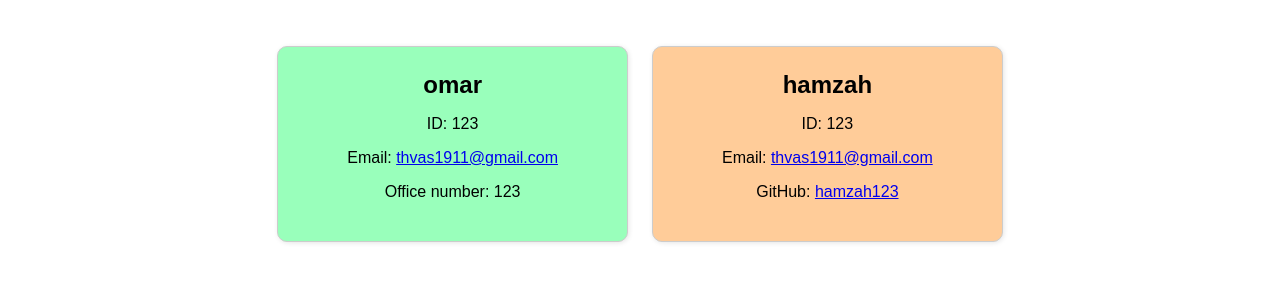
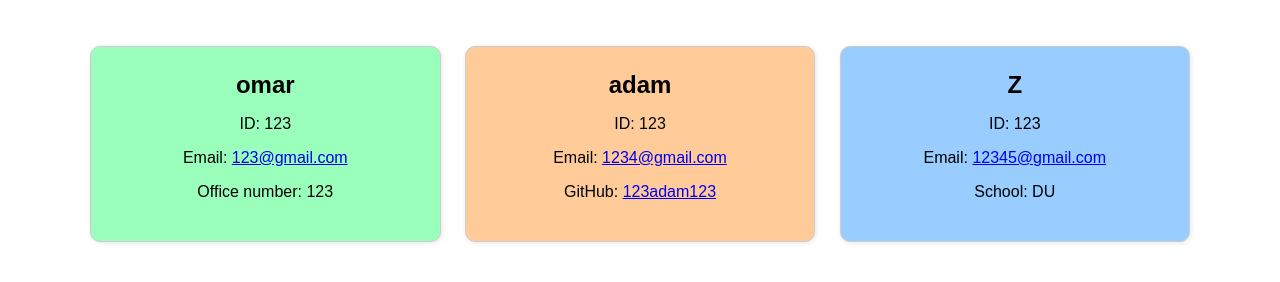
Before and after one commit to oyassine1999/Team-Profile-Generator, a website: page dist/team.html in a window 1280 px wide. Drawn offline with Linux system fonts and the light colour scheme.

Commit message:
added a read me file and the html that was generated

```diff
--- a/dist/team.html
+++ b/dist/team.html
@@ -7,8 +7,11 @@
                 <body><div class="card manager">
                     <h2>omar</h2>
                     <p>ID: 123</p>
-                    <p>Email: <a href="mailto:thvas1911@gmail.com">thvas1911@gmail.com</a></p><p>Office number: 123</p></div><div class="card engineer">
-                    <h2>hamzah</h2>
+                    <p>Email: <a href="mailto:123@gmail.com">123@gmail.com</a></p><p>Office number: 123</p></div><div class="card engineer">
+                    <h2>adam</h2>
                     <p>ID: 123</p>
-                    <p>Email: <a href="mailto:thvas1911@gmail.com">thvas1911@gmail.com</a></p><p>GitHub: <a href="https://github.com/hamzah123">hamzah123</a></p></div></body>
+                    <p>Email: <a href="mailto:1234@gmail.com">1234@gmail.com</a></p><p>GitHub: <a href="https://github.com/123adam123">123adam123</a></p></div><div class="card intern">
+                    <h2>Z</h2>
+                    <p>ID: 123</p>
+                    <p>Email: <a href="mailto:12345@gmail.com">12345@gmail.com</a></p><p>School: DU</p></div></body>
             </html>
```
Also changed, not shown: README.md (added).
